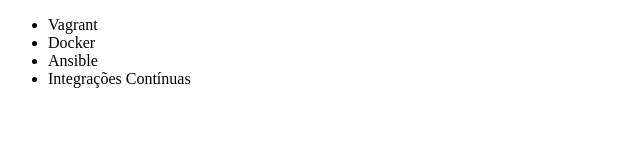
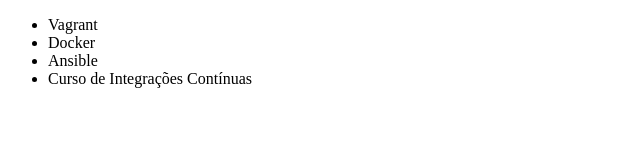
Before and after one commit to DedeBB/AluraGit, a plain HTML site: page index.html in a window 1280 px wide. Shown: the full height of the page, 0-640 px from the left. Drawn offline with Linux system fonts and the light colour scheme.

Commit message:
Renomeando curso de Integração Contínua

```diff
--- a/index.html
+++ b/index.html
@@ -9,7 +9,7 @@
         <li>Vagrant</li>
         <li>Docker</li>
         <li>Ansible</li>
-        <li>Integrações Contínuas</li>
+        <li>Curso de Integrações Contínuas</li>
     </ul>
 </body>
 </html>
```
